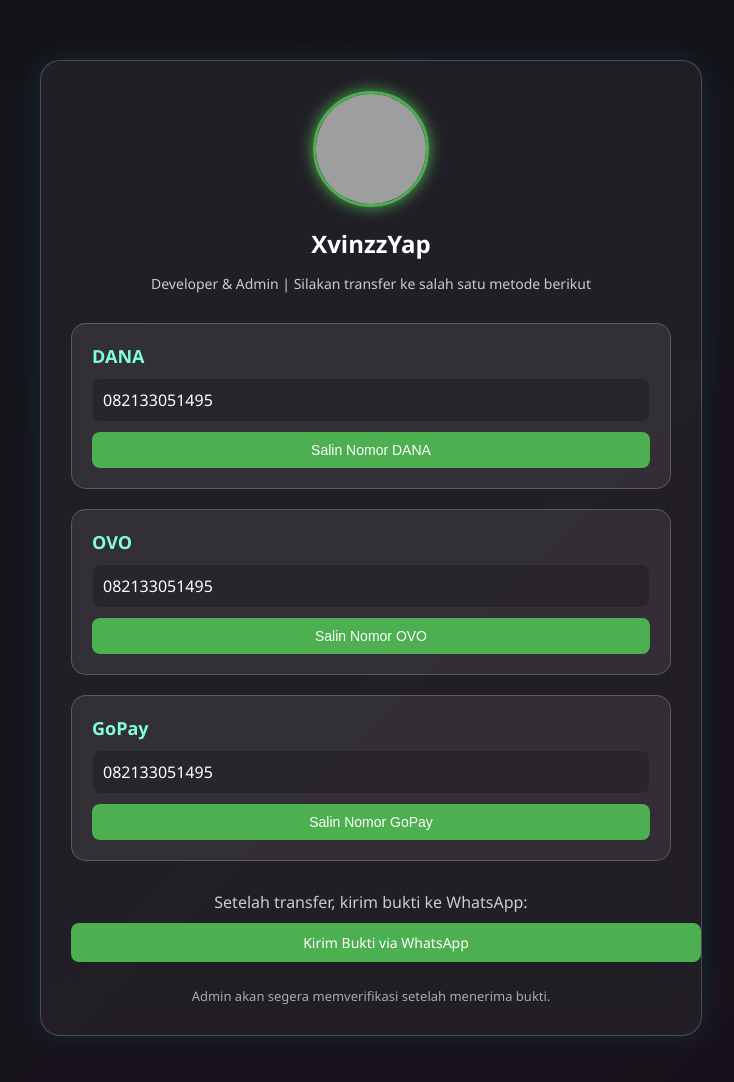
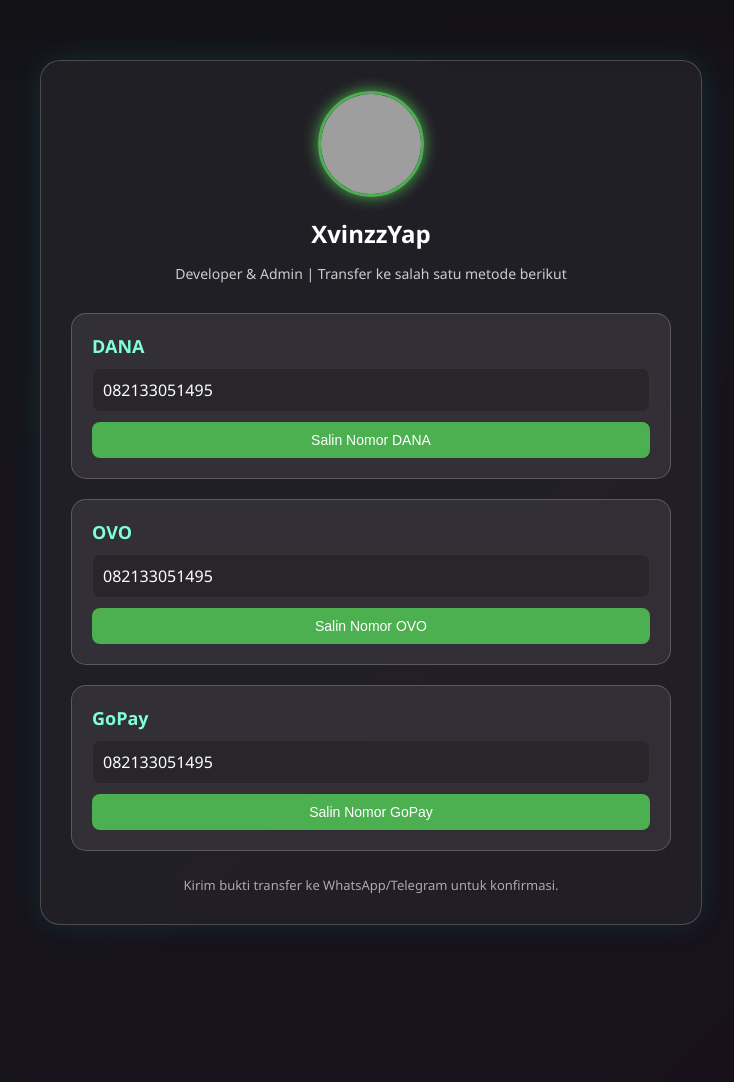
Before and after one commit to VooTzz/payment-xvinz, a plain HTML site: page payment.html in a window 1280 px wide. Shown: the whole page, without its empty margins (269-1003 px from the left). After the commit the page ends 985 px from the top, so only its background shows below. Drawn offline with Linux system fonts and the light colour scheme; grey boxes are pictures that could not be loaded.

Commit message:
payment.html

```diff
--- a/paymentt.html
+++ b/payment.html
@@ -14,6 +14,7 @@
       position: relative;
     }
 
+    /* Efek hologram shimmer tenang */
     .hologram {
       position: fixed;
       top: 0;
@@ -50,8 +51,8 @@
     }
 
     .profile img {
-      width: 110px;
-      height: 110px;
+      width: 100px;
+      height: 100px;
       object-fit: cover;
       border-radius: 50%;
       border: 3px solid #4CAF50;
@@ -92,7 +93,7 @@
       color: #fff;
     }
 
-    button.copy-btn, .wa-btn {
+    button.copy-btn {
       background-color: #4CAF50;
       color: white;
       border: none;
@@ -102,12 +103,9 @@
       cursor: pointer;
       width: 100%;
       transition: background 0.3s;
-      display: block;
-      text-align: center;
-      text-decoration: none;
     }
 
-    button.copy-btn:hover, .wa-btn:hover {
+    button.copy-btn:hover {
       background-color: #45a049;
     }
 
@@ -117,16 +115,6 @@
       color: #aaa;
       margin-top: 25px;
     }
-
-    .whatsapp-section {
-      margin-top: 30px;
-      text-align: center;
-    }
-
-    .whatsapp-section p {
-      margin-bottom: 10px;
-      color: #ccc;
-    }
   </style>
 </head>
 <body>
@@ -134,44 +122,32 @@
   <div class="hologram"></div>
 
   <div class="container">
-    <!-- Tentang Saya -->
     <div class="profile">
       <img src="https://files.catbox.moe/8euuai.jpg" alt="Foto Profil">
       <h2>XvinzzYap</h2>
-      <p>Developer & Admin | Silakan transfer ke salah satu metode berikut</p>
+      <p>Developer & Admin | Transfer ke salah satu metode berikut</p>
     </div>
 
-    <!-- DANA -->
     <div class="payment-method">
       <h3>DANA</h3>
       <div class="number-box" id="dana-number">082133051495</div>
       <button class="copy-btn" onclick="copyText('dana-number')">Salin Nomor DANA</button>
     </div>
 
-    <!-- OVO -->
     <div class="payment-method">
       <h3>OVO</h3>
       <div class="number-box" id="ovo-number">082133051495</div>
       <button class="copy-btn" onclick="copyText('ovo-number')">Salin Nomor OVO</button>
     </div>
 
-    <!-- GoPay -->
     <div class="payment-method">
       <h3>GoPay</h3>
       <div class="number-box" id="gopay-number">082133051495</div>
       <button class="copy-btn" onclick="copyText('gopay-number')">Salin Nomor GoPay</button>
     </div>
 
-    <!-- WhatsApp -->
-    <div class="whatsapp-section">
-      <p>Setelah transfer, kirim bukti ke WhatsApp:</p>
-      <a class="wa-btn" href="https://wa.me/6282313746307?text=Halo%20saya%20sudah%20melakukan%20pembayaran" target="_blank">
-        Kirim Bukti via WhatsApp
-      </a>
-    </div>
-
     <div class="footer-note">
-      Admin akan segera memverifikasi setelah menerima bukti.
+      Kirim bukti transfer ke WhatsApp/Telegram untuk konfirmasi.
     </div>
   </div>
 
```
